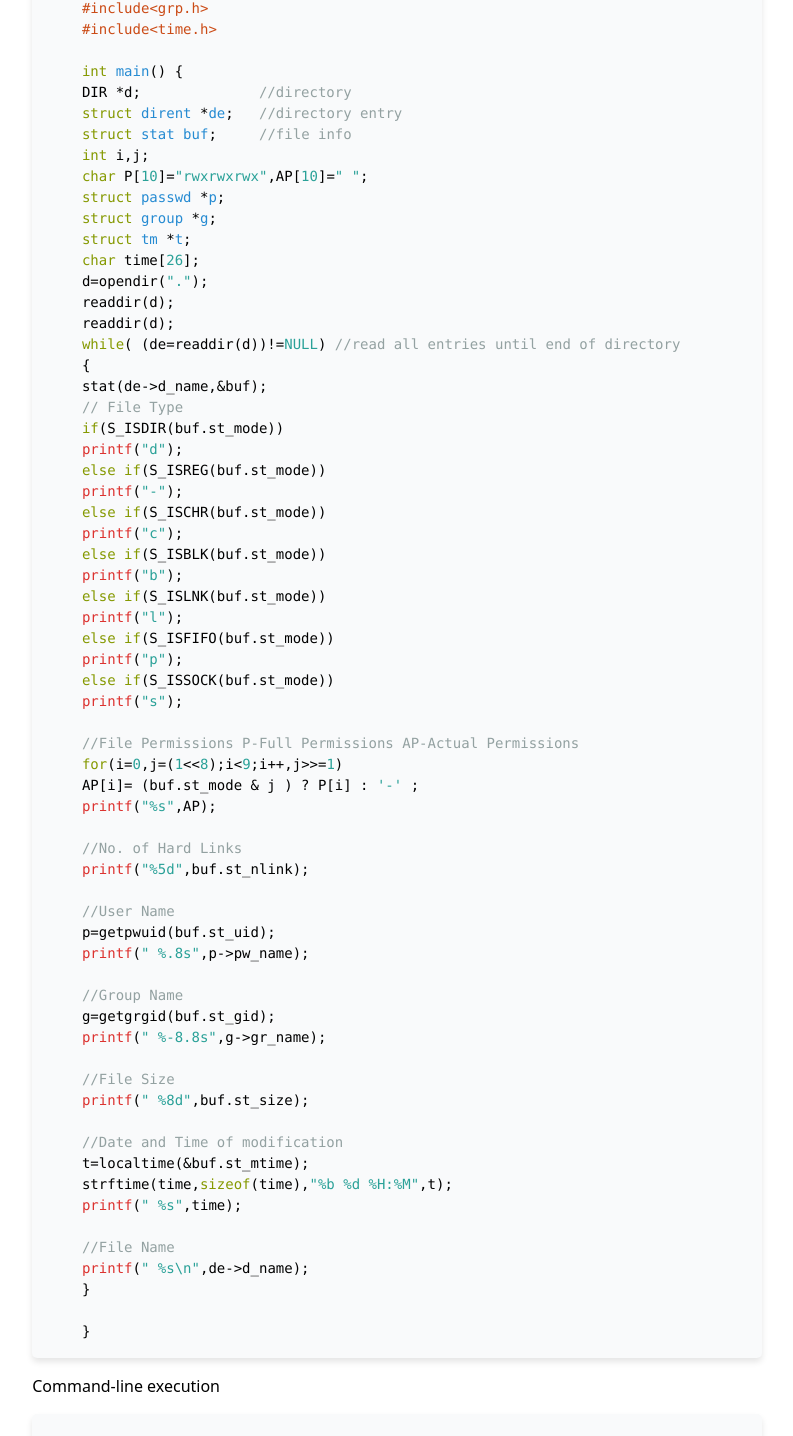
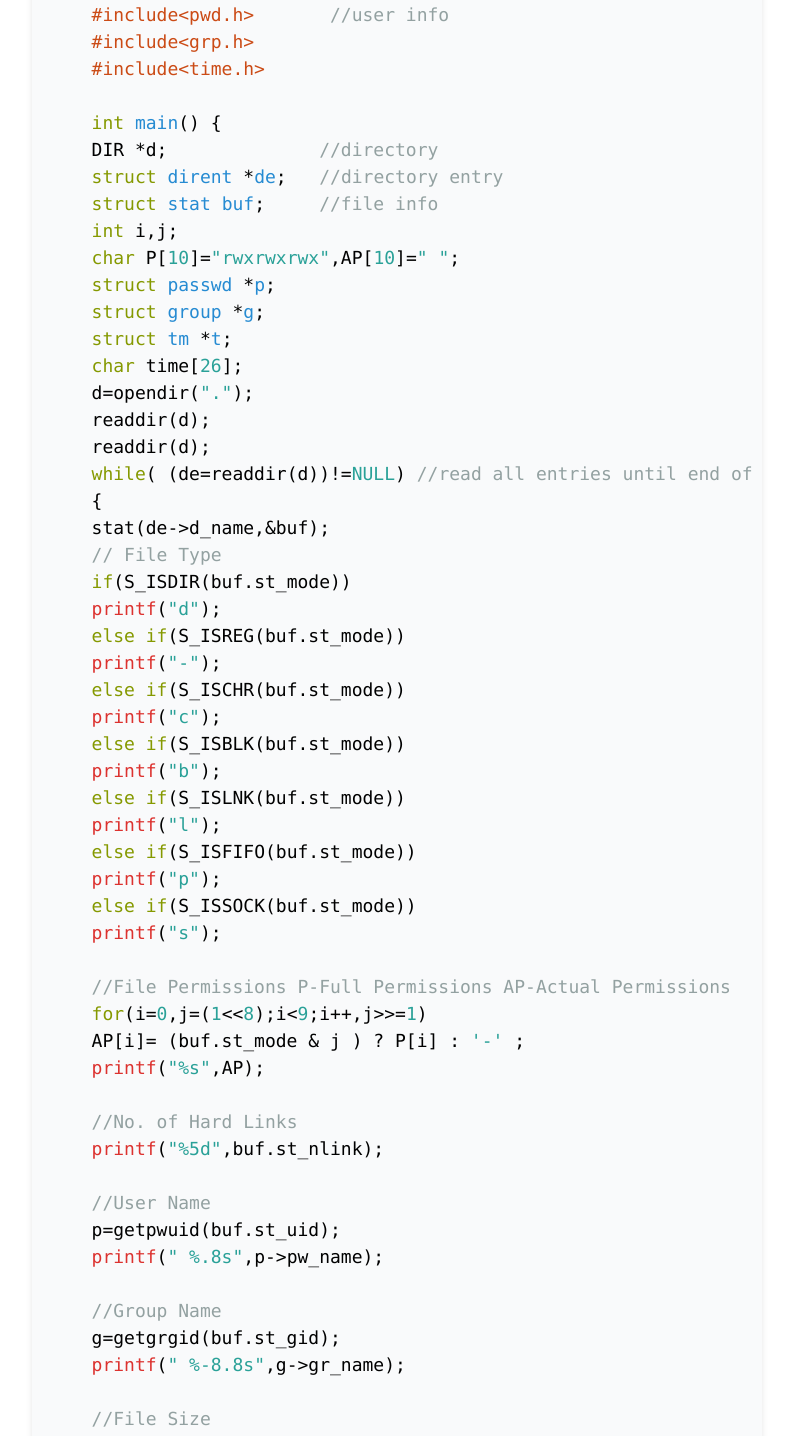
Before and after one commit to ManojithBhat/OSLabweb, a React (Vite) app: page / in a window 1280 px wide. Shown: the part 381-1817 px from the top of the page, without its empty margins (243-1036 px from the left). Built offline with nearby package versions, Linux system fonts and the light colour scheme.

Commit message:
update fontsize

```diff
--- a/src/components/ExperimentComponent.jsx
+++ b/src/components/ExperimentComponent.jsx
@@ -72,7 +72,7 @@ const ExperimentComponent = ({ darkMode }) => {
               backgroundColor: darkMode ? "#262730" : "#F9FAFB",
               borderRadius: "5px",
               padding: "1rem",
-              fontSize: "14px",
+              fontSize: "18px",
               boxShadow: "0 4px 6px rgba(0, 0, 0, 0.1)",
               color: darkMode ? "#ffffff" : "#000000", // Text color based on dark mode
             }}
@@ -95,7 +95,7 @@ const ExperimentComponent = ({ darkMode }) => {
               backgroundColor: darkMode ? "#262730" : "#F9FAFB",
               borderRadius: "5px",
               padding: "1rem",
-              fontSize: "14px",
+              fontSize: "18px",
               boxShadow: "0 4px 6px rgba(0, 0, 0, 0.1)",
               color: darkMode ? "#ffffff" : "#000000", // Text color based on dark mode
             }}
```
